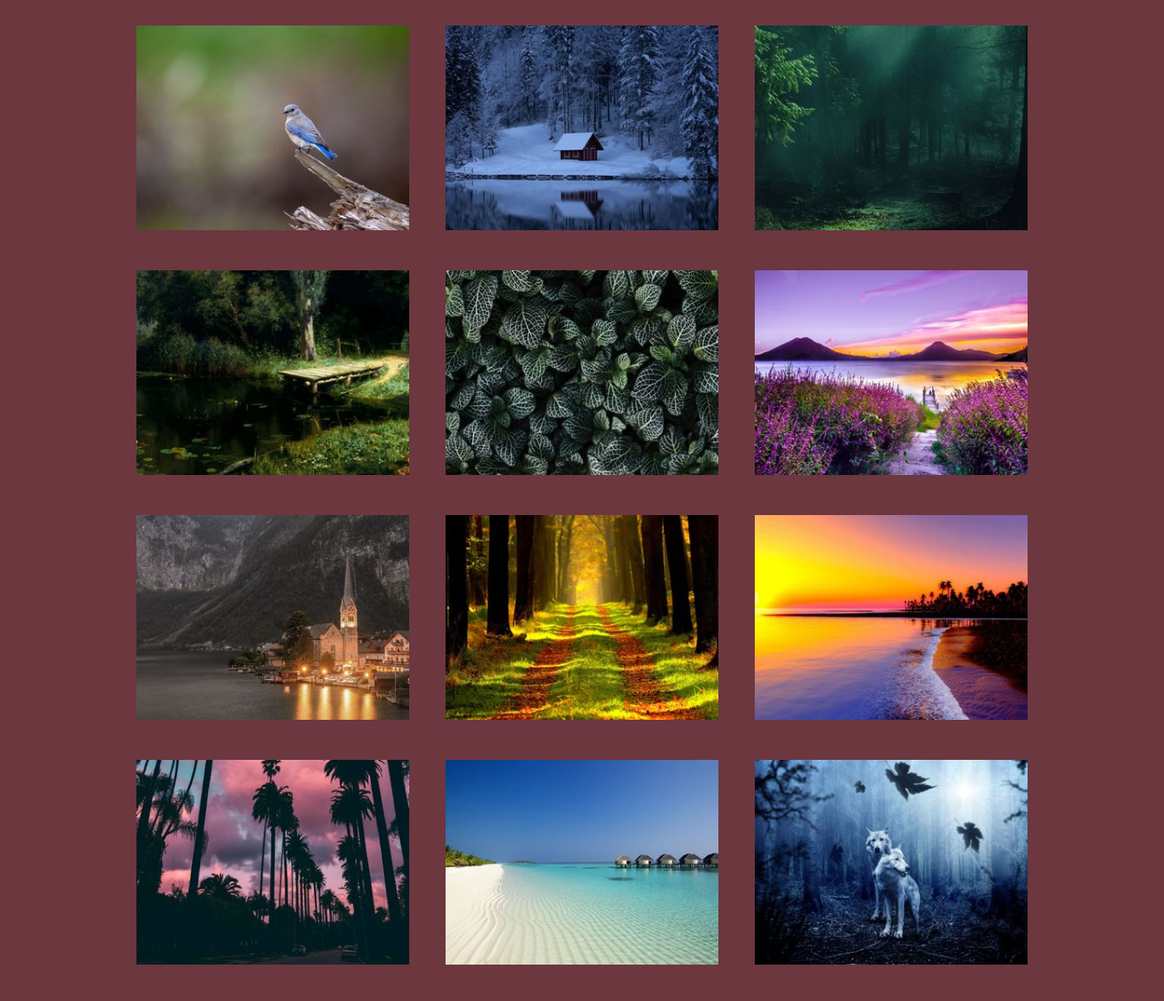
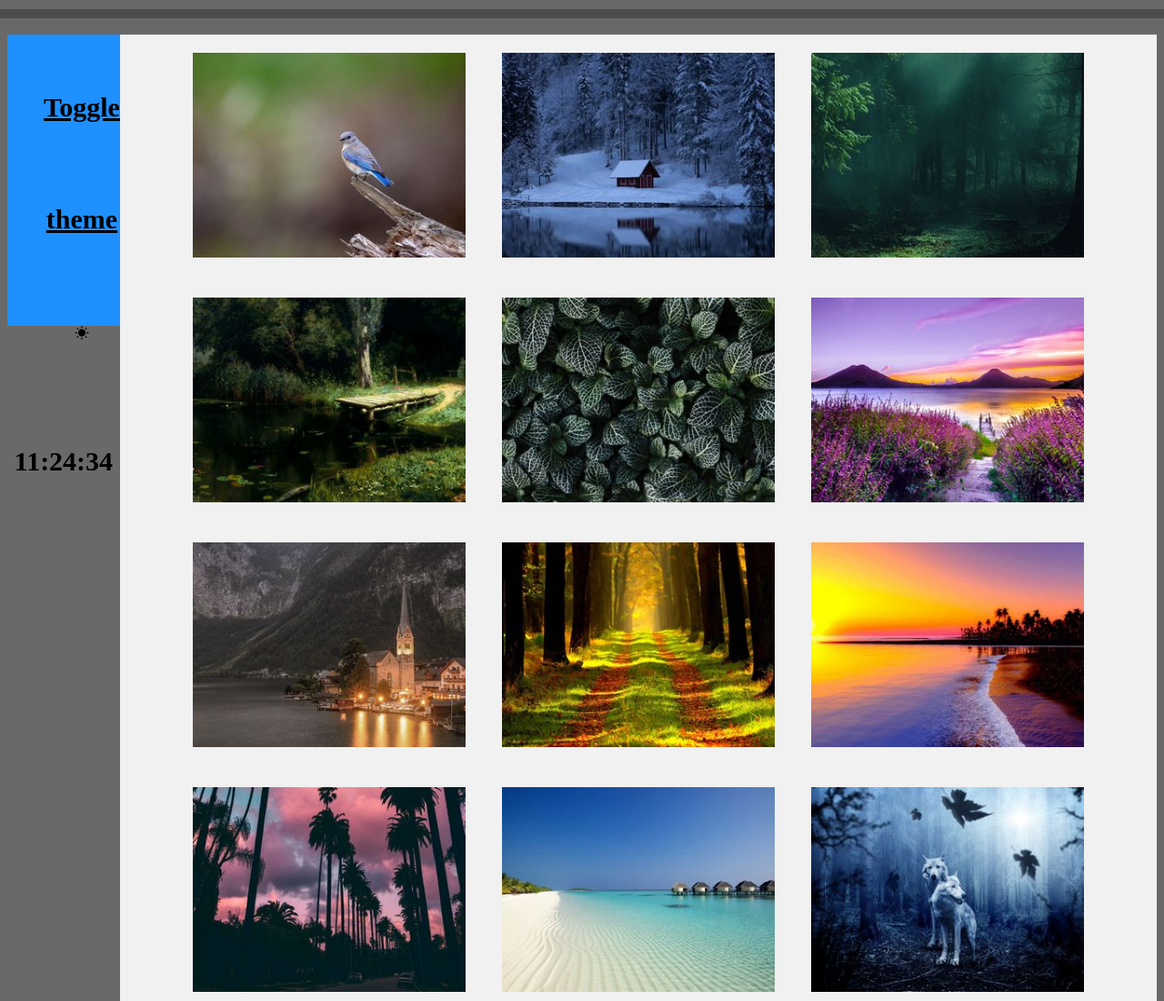
Before and after one commit to irinaexzellent/gallery, a plain HTML site: page index.html in a window 1280 px wide. Shown: the top 1100 px of the page at 91% size. Drawn offline with Linux system fonts and the light colour scheme.

Commit message:
add scroll bar, time, top, theme(day_night)

```diff
--- a/index.html
+++ b/index.html
@@ -6,9 +6,24 @@
     <title>Gallary</title>
     <script type="text/javascript" src="main.js" defer></script>
     <link href="style.css"rel="stylesheet">
+    <link rel="shortcut icon" href="./favicon.ico" type="image/x-icon">
+    <link rel="stylesheet" href="./style.css">
+    <link href="https://fonts.googleapis.com/icon?family=Material+Icons" rel="stylesheet">
   </head>
   <body>
+    <div class="progressbar">
+      <div class="progressbar-line"></div>
+    </div>
+    <div class="menu">
+      <ul>
+        <a href="#" class="themetoggle" id="theme">
+          Toggle theme
+        <span class="material-icons">wb_sunny</span></a>
+      </ul>
+      <div id="clock"></div>
+    </div>
     <div class="container">
+
       <div class="section gallary">
       </div>>
     </div>
--- a/main.js
+++ b/main.js
@@ -21,3 +21,75 @@ function showImages(data){
     gallary.append(a);
   }
 }
+
+document.querySelector('.themetoggle').addEventListener('click', (event) => {
+  event.preventDefault();
+  if (localStorage.getItem('theme') === 'dark') {
+    localStorage.removeItem('theme');
+  }
+  else {
+    localStorage.setItem('theme', 'dark')
+  }
+  addDarkClassToHTML()
+});
+
+function addDarkClassToHTML() {
+  try {
+    if (localStorage.getItem('theme') === 'dark') {
+      document.querySelector('html').classList.add('dark');
+      document.querySelector('.themetoggle span').textContent = 'dark_mode';
+    }
+    else {
+      document.querySelector('html').classList.remove('dark');
+      document.querySelector('.themetoggle span').textContent = 'wb_sunny';
+    }
+  } catch (err) { }
+}
+
+addDarkClassToHTML();
+
+
+let fullHeight, innerHeight;
+const progressBar = document.querySelector('.progressbar>.progressbar-line');
+
+window.addEventListener('scroll', fillProgressLine);
+window.addEventListener('resize', fillProgressLine);
+
+function fillProgressLine() {
+    fullHeight = document.body.scrollHeight;
+    innerHeight = window.innerHeight;
+    progressBar.style.width = (pageYOffset * 100 / (fullHeight - innerHeight)) + '%';
+}
+
+fillProgressLine();
+
+
+function addLeadingZero(d) {
+  return (d < 10) ? '0' + d : d;
+}
+
+const days = ['Воскресенье', 'Понедельник', 'Вторник', 'Среда', 'Четверг', 'Пятница', 'Cуббота'];
+
+function getUserTime(t = new Date()) {
+  let Y = t.getFullYear();
+  let M = addLeadingZero(t.getMonth() + 1);
+  // if (M < 10) M = '0' + M;
+  let D = addLeadingZero(t.getDate());
+  let d = days[t.getDay()];
+  let h = addLeadingZero(t.getHours());
+  let m = addLeadingZero(t.getMinutes());
+
+  console.log(Y, M, D, d, h, m);
+  return `${Y}.${M}.${D} ${h}:${m} (${d})`
+}
+
+
+function clock(){
+  var date = new Date(),
+         hours = (date.getHours() < 10) ? '0' + date.getHours() : date.getHours(),
+         minutes = (date.getMinutes() < 10) ? '0' + date.getMinutes() : date.getMinutes(),
+         seconds = (date.getSeconds() < 10) ? '0' + date.getSeconds() : date.getSeconds();
+  document.getElementById('clock').innerHTML = hours + ':' + minutes + ':' + seconds;
+}
+setInterval(clock, 1000);
+clock();
--- a/style.css
+++ b/style.css
@@ -1,7 +1,8 @@
 body {
-  background: #6c373f;
+  background: #696969;
   display: flex;
   justify-content: center;
+  color: #222;
   }
 
 .clearfix {
@@ -40,3 +41,91 @@ body {
   max-width: 300px;
   margin: 20px;
 }
+
+.container {
+  max-width: 1400px;
+  margin: 30px auto;
+  background: #f1f1f1;
+}
+
+
+.menu {
+  float: left; /*Задаем обтекание*/
+  line-height: 120px;/*Высота строки +  верт. центрирования текста*/
+  font-size: 20px;
+  background: dodgerblue;
+  color: white;
+  margin-top: 30px;
+  width: 320px; /*Фиксируем ширину блока*/
+  height: 320px;
+  text-align: center; /*Центрируем текст по горизонтали*/
+  position: sticky;
+  top: 30px;
+}
+
+span.material-icons {
+  font-family: 'Material Icons';
+  font-weight: normal;
+  font-style: normal;
+  font-size: 16px;
+  display: inline-block;
+  line-height: 1;
+  text-transform: none;
+  letter-spacing: normal;
+  word-wrap: normal;
+  white-space: nowrap;
+  direction: ltr;
+
+  /* Support for all WebKit browsers. */
+  -webkit-font-smoothing: antialiased;
+  /* Support for Safari and Chrome. */
+  text-rendering: optimizeLegibility;
+
+  /* Support for Firefox. */
+  -moz-osx-font-smoothing: grayscale;
+
+  /* Support for IE. */
+  font-feature-settings: 'liga';
+}
+
+.dark .container {
+  background: #3c3c3c;
+}
+
+.progressbar {
+  height: 10px;
+  width: 100%;
+  background: rgb(77, 76, 75);
+  position: fixed;
+  top: 10px;
+}
+
+.progressbar > .progressbar-line {
+  height: 10px;
+  width: 0;
+  background: rgb(10, 10, 10);
+}
+
+.test-field{
+  min-height: 450px;
+  background: #d2d2d2;
+  position: relative;
+}
+
+.courses a {
+  color: #222;
+}
+
+#clock{
+  color: #000;
+  font-weight: bold;
+  font-size: 30px;
+  text-align: center;
+}
+
+#theme{
+  color: #000;
+  font-weight: bold;
+  font-size: 30px;
+  text-align: center;
+}
```
Also changed, not shown: 1 other file.
